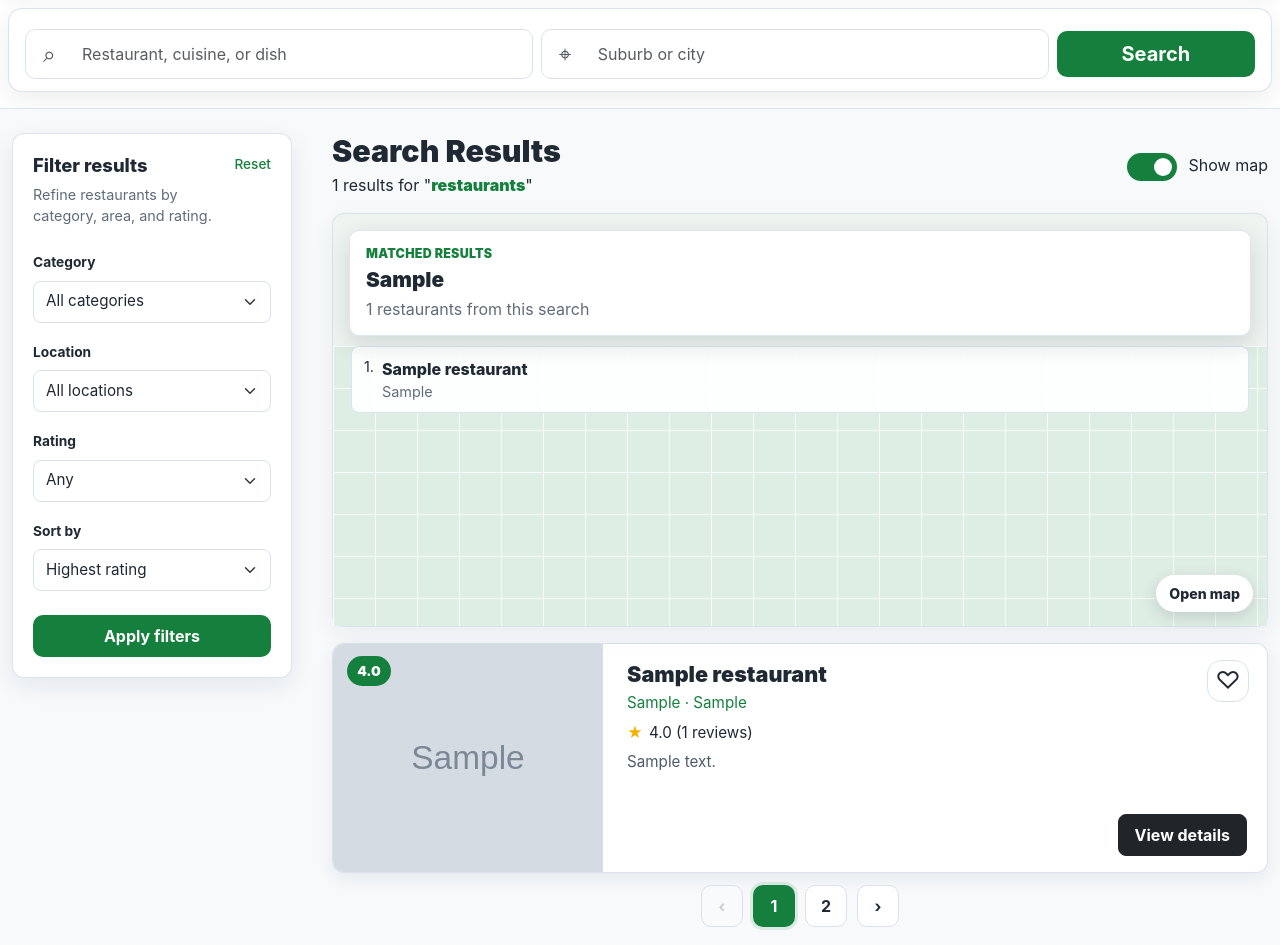
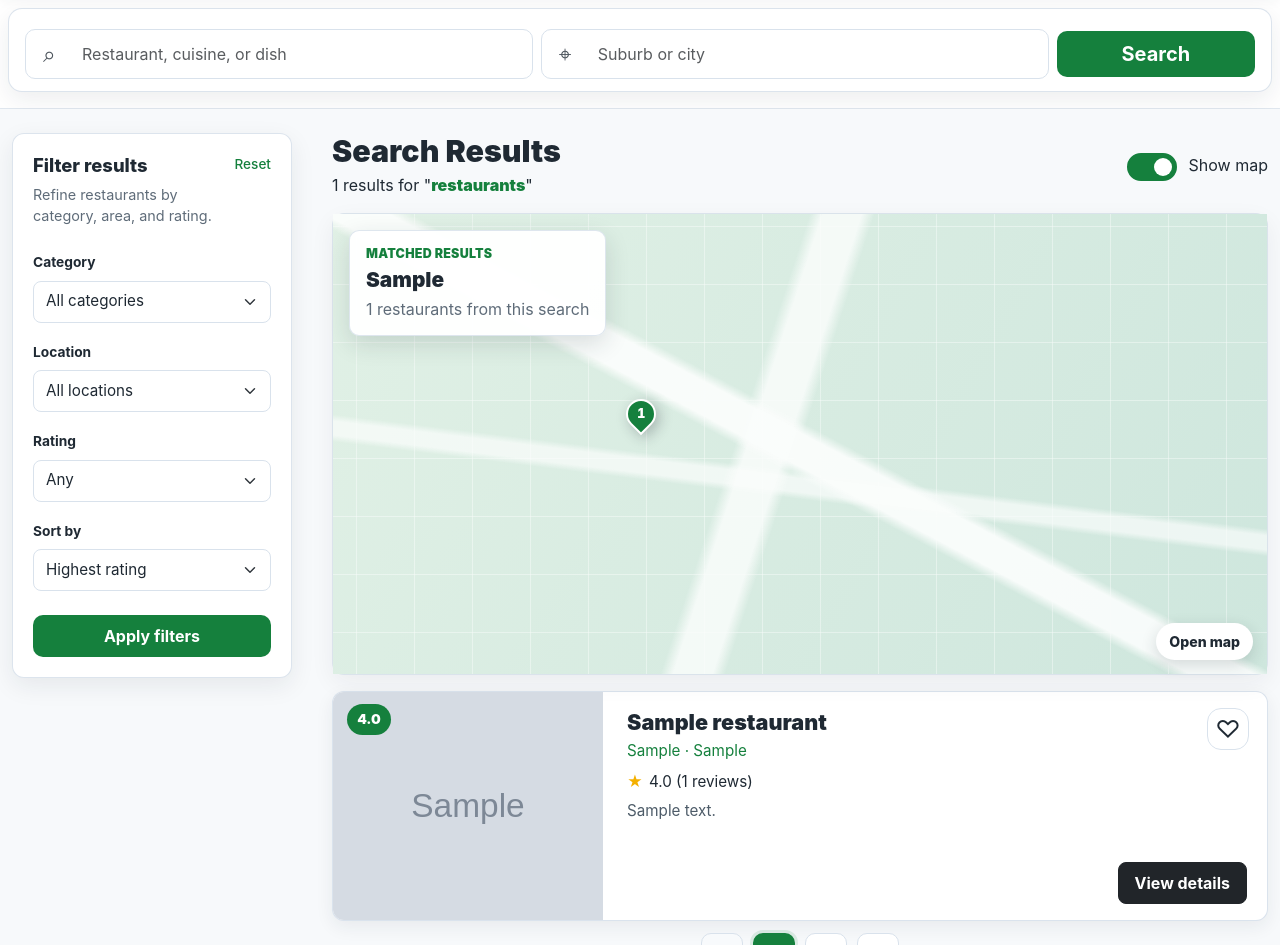
Before and after one commit to choiiis/cits5505-project, a Flask app: page /search in a window 1280 px wide. Shown: the part 61-1006 px from the top of the page. Run offline with Flask 3, Linux system fonts and the light colour scheme; tables that the repository leaves empty hold one stand-in row (values such as "Sample post"); grey boxes marked "Sample" are stand-in pictures.

Commit message:
Add Map Canvas

```diff
--- a/app/routes.py
+++ b/app/routes.py
@@ -10,6 +10,33 @@ from urllib.parse import quote_plus
 DEFAULT_PROFILE_IMAGE = "https://ui-avatars.com/api/?name=TableTrail&background=dcfce7&color=15803d&bold=true"
 DEFAULT_RESTAURANT_IMAGE = "images/restaurant-default.png"
 DEFAULT_MENU_IMAGE = "images/menu-default.png"
+SEARCH_MAP_POSITIONS = {
+    "Perth CBD": {"x": 52, "y": 42},
+    "Northbridge": {"x": 47, "y": 34},
+    "Subiaco": {"x": 31, "y": 42},
+    "Victoria Park": {"x": 59, "y": 57},
+    "East Victoria Park": {"x": 63, "y": 62},
+    "Fremantle": {"x": 18, "y": 72},
+    "Cottesloe": {"x": 19, "y": 47},
+    "South Perth": {"x": 52, "y": 52},
+    "Nedlands": {"x": 27, "y": 50},
+    "Wembley": {"x": 33, "y": 32},
+    "Inglewood": {"x": 62, "y": 27},
+    "Carlisle": {"x": 67, "y": 55},
+    "Willetton": {"x": 63, "y": 75},
+    "West Leederville": {"x": 38, "y": 38},
+    "Mount Lawley": {"x": 56, "y": 29},
+    "Leederville": {"x": 42, "y": 33},
+    "Scarborough": {"x": 17, "y": 25},
+    "Claremont": {"x": 24, "y": 54},
+    "Crawley": {"x": 35, "y": 53},
+    "Applecross": {"x": 51, "y": 68},
+    "Booragoon": {"x": 48, "y": 76},
+    "Cannington": {"x": 76, "y": 68},
+    "Morley": {"x": 72, "y": 23},
+    "Belmont": {"x": 73, "y": 43},
+    "Hillarys": {"x": 19, "y": 16},
+}
 
 
 def build_google_maps_url(restaurants):
@@ -41,8 +68,19 @@ def build_google_maps_url(restaurants):
 
 
 def build_search_map_markers(restaurants):
-    return [
-        {
+    markers = []
+
+    for index, restaurant in enumerate(restaurants):
+        position = SEARCH_MAP_POSITIONS.get(restaurant.suburb or "")
+
+        if not position:
+            position = {
+                "x": 16 + ((restaurant.id * 17) % 68),
+                "y": 18 + ((restaurant.id * 29) % 62),
+            }
+
+        markers.append(
+            {
             "id": restaurant.id,
             "name": restaurant.name,
             "category": restaurant.category,
@@ -50,14 +88,18 @@ def build_search_map_markers(restaurants):
             "suburb": restaurant.suburb,
             "rating": round(restaurant.average_rating or 0, 1),
             "review_count": restaurant.review_count,
+            "marker_number": index + 1,
+            "map_x": position["x"],
+            "map_y": position["y"],
             "detail_url": url_for("restaurant_detail", restaurant_id=restaurant.id),
             "google_maps_url": (
                 "https://www.google.com/maps/search/?api=1"
                 f"&query={quote_plus(f'{restaurant.name}, {restaurant.address}, Australia')}"
             ),
-        }
-        for restaurant in restaurants
-    ]
+            }
+        )
+
+    return markers
 
 
 def is_valid_login(user, password):
--- a/app/static/css/search.css
+++ b/app/static/css/search.css
@@ -229,69 +229,140 @@
 }
 
 .search-map-fallback {
+    position: relative;
     display: none;
-    min-height: 280px;
-    padding: 0 18px 18px;
+    height: 460px;
+    min-height: 460px;
+    overflow: hidden;
+    padding: 0;
     background:
-        linear-gradient(rgba(255, 255, 255, 0.72) 1px, transparent 1px),
-        linear-gradient(90deg, rgba(255, 255, 255, 0.72) 1px, transparent 1px),
-        #dfeee5;
-    background-size: 42px 42px;
+        linear-gradient(120deg, rgba(226, 241, 230, 0.78), rgba(204, 229, 220, 0.88)),
+        #dcefe4;
 }
 
 .search-map-fallback.is-visible {
     display: block;
 }
 
-.search-map-fallback ol {
-    counter-reset: mapped-restaurants;
-    display: grid;
-    grid-template-columns: repeat(auto-fit, minmax(220px, 1fr));
-    gap: 10px;
-    margin: 0;
-    padding: 0;
-    list-style: none;
+.search-map-roads {
+    position: absolute;
+    inset: -10%;
+    opacity: 0.9;
+    background:
+        linear-gradient(28deg, transparent 47%, rgba(255, 255, 255, 0.92) 48%, rgba(255, 255, 255, 0.92) 51%, transparent 52%),
+        linear-gradient(108deg, transparent 45%, rgba(255, 255, 255, 0.82) 46%, rgba(255, 255, 255, 0.82) 49%, transparent 50%),
+        linear-gradient(7deg, transparent 42%, rgba(255, 255, 255, 0.7) 43%, rgba(255, 255, 255, 0.7) 45%, transparent 46%),
+        linear-gradient(rgba(255, 255, 255, 0.42) 1px, transparent 1px),
+        linear-gradient(90deg, rgba(255, 255, 255, 0.42) 1px, transparent 1px);
+    background-size: 100% 100%, 100% 100%, 100% 100%, 58px 58px, 58px 58px;
 }
 
-.search-map-fallback li {
-    counter-increment: mapped-restaurants;
-    display: grid;
-    grid-template-columns: auto minmax(0, 1fr);
-    column-gap: 8px;
-    padding: 10px 12px;
-    border: 1px solid rgba(217, 226, 236, 0.9);
-    border-radius: 8px;
-    background: rgba(255, 255, 255, 0.94);
-    min-width: 0;
+.search-map-pin-layer {
+    position: absolute;
+    inset: 0;
 }
 
-.search-map-fallback li::before {
-    content: counter(mapped-restaurants) ".";
+.search-map-fallback-pin {
+    position: absolute;
+    z-index: 2;
+    display: inline-flex;
+    align-items: center;
+    gap: 7px;
+    max-width: 188px;
+    border: 0;
+    background: transparent;
     color: var(--brand-ink);
-    font-size: 0.9rem;
-    line-height: 1.35;
+    font: inherit;
+    text-align: left;
+    transform: translate(-50%, -100%);
+    cursor: pointer;
 }
 
-.search-map-fallback a {
-    display: block;
-    color: var(--brand-ink);
-    font-weight: 800;
-    text-decoration: none;
+.search-map-fallback-pin__marker {
+    display: inline-flex;
+    align-items: center;
+    justify-content: center;
+    flex: 0 0 auto;
+    width: 30px;
+    height: 30px;
+    border: 2px solid #ffffff;
+    border-radius: 50% 50% 50% 0;
+    background: var(--brand-green);
+    color: #ffffff;
+    transform: rotate(-45deg);
+    box-shadow: 0 5px 14px rgba(31, 41, 51, 0.28);
 }
 
-.search-map-fallback li span {
-    grid-column: 2;
+.search-map-fallback-pin__marker span {
+    display: block;
+    font-size: 0.78rem;
+    font-variant-numeric: tabular-nums;
+    font-weight: 900;
+    line-height: 1;
+    transform: rotate(45deg);
 }
 
-.search-map-fallback a:hover {
-    color: var(--brand-green);
+.search-map-fallback-pin__label {
+    display: none;
+    min-width: 132px;
+    padding: 7px 9px;
+    border: 1px solid rgba(217, 226, 236, 0.95);
+    border-radius: 8px;
+    background: rgba(255, 255, 255, 0.96);
+    box-shadow: 0 8px 20px rgba(31, 41, 51, 0.16);
 }
 
-.search-map-fallback span,
+.search-map-fallback-pin__label strong,
+.search-map-fallback-pin__label span {
+    display: block;
+}
+
+.search-map-fallback-pin__label strong {
+    overflow: hidden;
+    color: var(--brand-ink);
+    font-size: 0.84rem;
+    font-weight: 900;
+    line-height: 1.2;
+    text-overflow: ellipsis;
+    white-space: nowrap;
+}
+
+.search-map-fallback-pin__label span {
+    color: #5f6c79;
+    font-size: 0.76rem;
+}
+
+.search-map-fallback-pin:hover,
+.search-map-fallback-pin:focus {
+    z-index: 4;
+    outline: none;
+}
+
+.search-map-fallback-pin:hover .search-map-fallback-pin__label,
+.search-map-fallback-pin:focus .search-map-fallback-pin__label {
+    display: block;
+}
+
+.search-map-empty {
+    position: absolute;
+    left: 50%;
+    top: 54%;
+    display: none;
+    transform: translate(-50%, -50%);
+    padding: 12px 16px;
+    border-radius: 8px;
+    background: #ffffff;
+    color: #5f6c79;
+    font-weight: 800;
+    box-shadow: 0 8px 20px rgba(31, 41, 51, 0.12);
+}
+
+.search-map-empty.is-visible {
+    display: block;
+}
+
 .search-map-fallback p {
     margin: 0;
-    color: #5f6c79;
-    font-size: 0.9rem;
 }
 
 .search-map-content {
@@ -308,11 +379,7 @@
 }
 
 .search-map-panel.is-fallback-visible .search-map-content {
-    position: relative;
-    top: auto;
-    left: auto;
-    max-width: none;
-    margin: 16px 16px 10px;
+    max-width: min(330px, calc(100% - 108px));
 }
 
 .search-map-eyebrow {
@@ -672,10 +739,14 @@
         min-height: 230px;
     }
 
-    .search-google-map,
-    .search-map-fallback {
+    .search-google-map {
         height: 230px;
         min-height: 230px;
+    }
+
+    .search-map-fallback {
+        height: 360px;
+        min-height: 360px;
     }
 
     .search-map-content {
--- a/app/static/js/search.js
+++ b/app/static/js/search.js
@@ -93,10 +93,58 @@ function createInfoWindowContent(restaurant) {
     `;
 }
 
+function createFallbackPin(restaurant) {
+    const pin = document.createElement("button");
+    pin.className = "search-map-fallback-pin";
+    pin.type = "button";
+    pin.style.left = `${restaurant.map_x}%`;
+    pin.style.top = `${restaurant.map_y}%`;
+    pin.dataset.restaurantId = restaurant.id;
+    pin.setAttribute(
+        "aria-label",
+        `${restaurant.marker_number}. ${restaurant.name}, ${restaurant.suburb || restaurant.address}`
+    );
+    pin.innerHTML = `
+        <span class="search-map-fallback-pin__marker">
+            <span>${restaurant.marker_number}</span>
+        </span>
+        <span class="search-map-fallback-pin__label">
+            <strong>${escapeHtml(restaurant.name)}</strong>
+            <span>${escapeHtml(restaurant.suburb || restaurant.address)}</span>
+        </span>
+    `;
+
+    pin.addEventListener("click", () => {
+        setActiveRestaurant(restaurant.id);
+    });
+
+    return pin;
+}
+
+function renderFallbackPins(restaurants) {
+    const pinLayer = document.getElementById("mapFallbackPins");
+    const emptyState = document.getElementById("mapFallbackEmpty");
+
+    if (!pinLayer) {
+        return;
+    }
+
+    pinLayer.replaceChildren();
+
+    if (emptyState) {
+        emptyState.classList.toggle("is-visible", !restaurants.length);
+    }
+
+    restaurants.forEach(restaurant => {
+        pinLayer.appendChild(createFallbackPin(restaurant));
+    });
+}
+
 function showMapFallback() {
     const fallback = document.getElementById("mapFallback");
     const mapCanvas = document.getElementById("restaurantMap");
     const mapPreview = document.getElementById("mapPreview");
+    const restaurants = getMapRestaurants();
 
     if (mapPreview) {
         mapPreview.classList.add("is-fallback-visible");
@@ -109,6 +157,8 @@ function showMapFallback() {
     if (mapCanvas) {
         mapCanvas.classList.add("is-hidden");
     }
+
+    renderFallbackPins(restaurants);
 }
 
 function hideMapFallback() {
--- a/app/templates/search.html
+++ b/app/templates/search.html
@@ -164,20 +164,11 @@
                         </div>
 
                         <div class="search-map-fallback" id="mapFallback">
-                            {% if restaurants %}
-                            <ol>
-                                {% for restaurant in restaurants %}
-                                <li>
-                                    <a href="{{ url_for('restaurant_detail', restaurant_id=restaurant.id) }}">
-                                        {{ restaurant.name }}
-                                    </a>
-                                    <span>{{ restaurant.suburb or restaurant.address }}</span>
-                                </li>
-                                {% endfor %}
-                            </ol>
-                            {% else %}
-                            <p>No matching restaurants to map.</p>
-                            {% endif %}
+                            <div class="search-map-roads" aria-hidden="true"></div>
+                            <div class="search-map-pin-layer" id="mapFallbackPins"></div>
+                            <div class="search-map-empty" id="mapFallbackEmpty">
+                                No matching restaurants to map.
+                            </div>
                         </div>
 
                         <a class="search-map-link" href="{{ search_map_search_url }}" target="_blank" rel="noopener">
```
